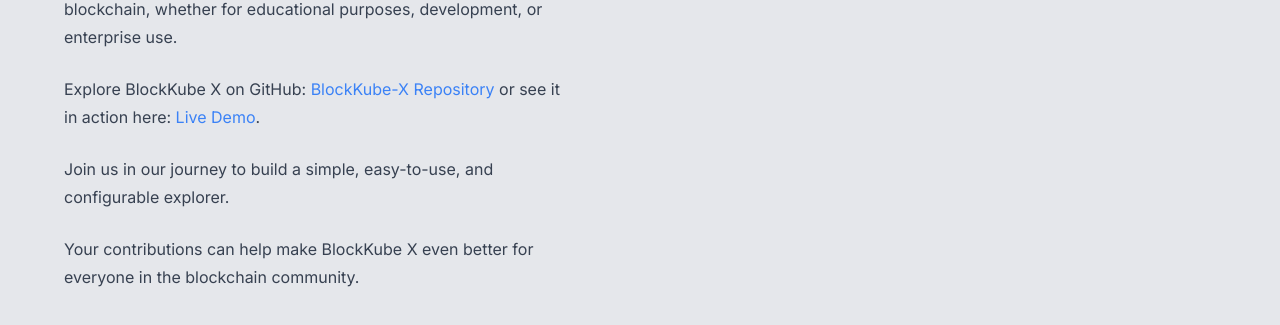
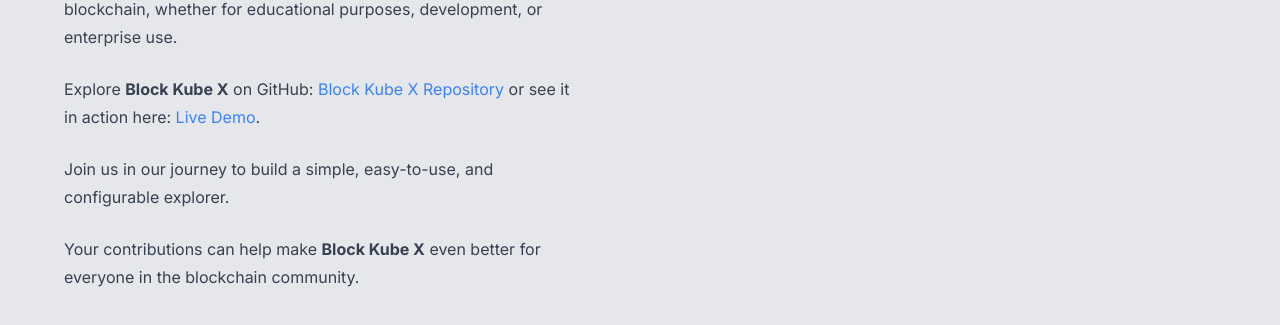
Before and after one commit to marcus-gomes-v/BlockKube-X, a Next.js app: page /about in a window 1280 px wide. Shown: the part 1181-1506 px from the top of the page. Built offline with nearby package versions, Linux system fonts and the light colour scheme.

Commit message:
feat: implement UX in the text about

```diff
--- a/src/app/about/page.tsx
+++ b/src/app/about/page.tsx
@@ -60,7 +60,7 @@
               </p>
 
               <p className="mt-6">
-                Explore BlockKube X on GitHub: <a href="https://github.com/marcus-gomes-v/BlockKube-X" className="text-blue-500 hover:text-blue-600">BlockKube-X Repository</a> or see it in action here: <a href="https://blockkube-x.vercel.app/" className="text-blue-500 hover:text-blue-600">Live Demo</a>.
+                Explore <strong>Block Kube X</strong> on GitHub: <a href="https://github.com/marcus-gomes-v/BlockKube-X" className="text-blue-500 hover:text-blue-600">Block Kube X Repository</a> or see it in action here: <a href="https://blockkube-x.vercel.app/" className="text-blue-500 hover:text-blue-600">Live Demo</a>.
               </p>
 
               <p className="mt-6">
@@ -68,7 +68,7 @@
               </p>
 
               <p className="mt-6">
-                Your contributions can help make BlockKube X even better for everyone in the blockchain community.
+                Your contributions can help make <strong>Block Kube X</strong> even better for everyone in the blockchain community.
               </p>
             </div>
           </div>
```
